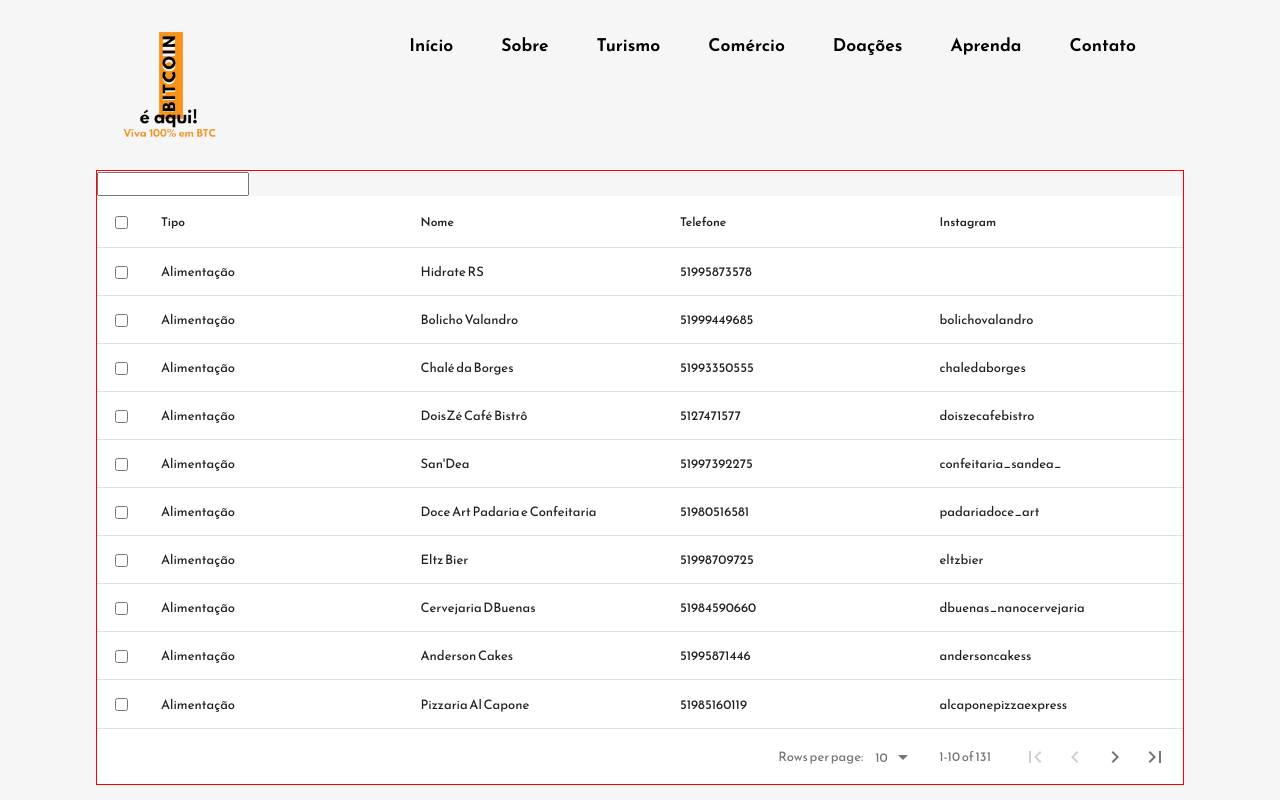
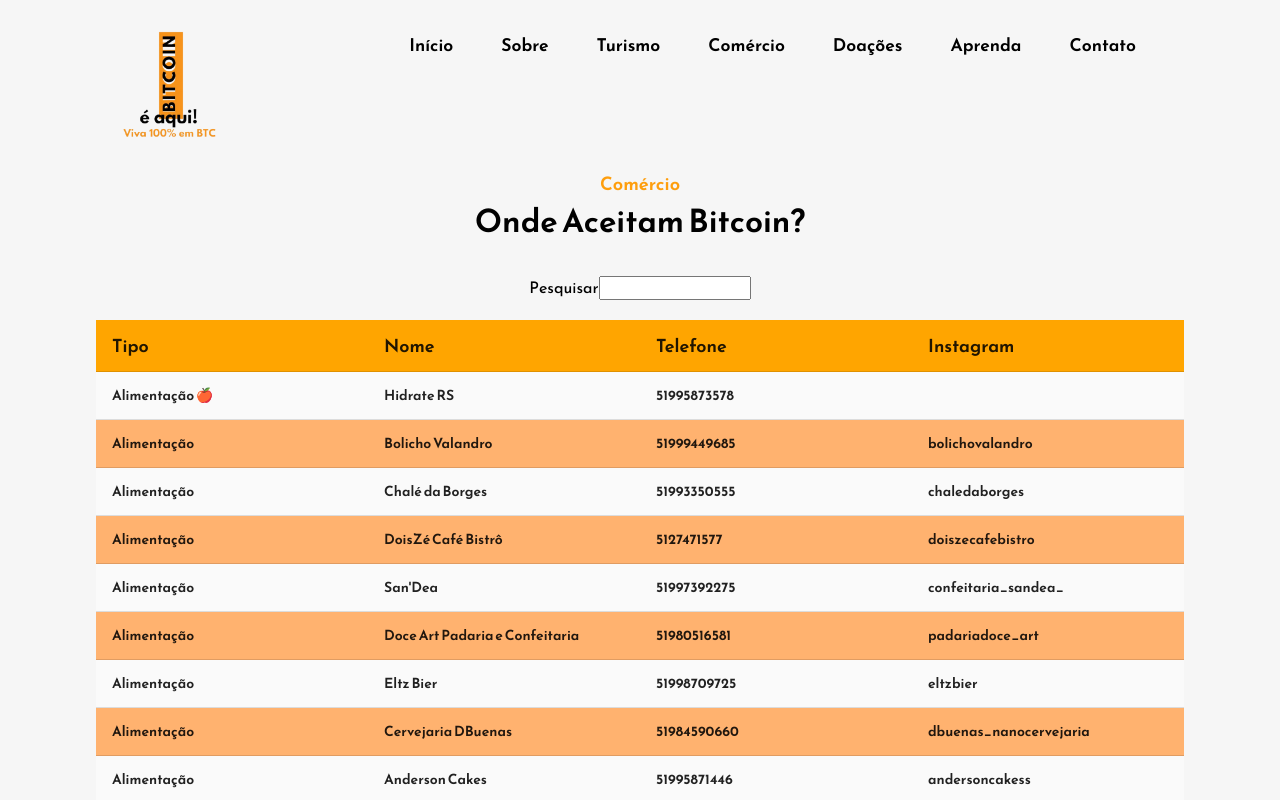
Before and after one commit to koavdev/lp-bitcoineaqui, a React (Create React App) app: page /comercio in a window 1280 px wide. Shown: the top 800 px of the page. Built offline with nearby package versions, Linux system fonts and the light colour scheme.

Commit message:
c48 - update table colors

```diff
--- a/package.json
+++ b/package.json
@@ -18,6 +18,7 @@
     "react-router-dom": "^6.14.1",
     "react-scripts": "5.0.1",
     "react-slick": "^0.29.0",
+    "styled-components": "^6.0.2",
     "web-vitals": "^2.1.4"
   },
   "scripts": {
--- a/src/Pages/comercio.js
+++ b/src/Pages/comercio.js
@@ -33,25 +33,62 @@
 
   function handleFilter(event) {
     const newData = data.filter(row => {
-        return row.tipo.toLowerCase().includes(event.target.value.toLowerCase())
-    })
+        return row.nome.toLowerCase().includes(event.target.value.toLowerCase())
+    });
+    setRecords(newData);
+  };
 
-    setRecords(newData);
+
+  const bitcoinTheme = {
+    rows: {
+      style: {
+        backgroundColor: "#ff8f2eaf",
+        fontWeight: "bold",
+        fontSize: "14px",
+      },
+      highlightOnHoverStyle: {
+        backgroundColor: '#b1a69caf',
+      },
+    },
+    head: {
+      style: {
+        fontSize: "18px",
+        fontWeight: "bold",
+      },
+    },
+    headRow: {
+      style: {
+        backgroundColor: "orange",
+      }
+    },
+
   }
 
   return (
     <div>
         <Navbar/>
-        <div className='page-container' style={{border: '1px solid red'}}>
+        <div className='page-container'>
+          <div className='comercio-heading'>
+            <p className='primary-subheading'>Comércio</p>
+            <h1>Onde Aceitam Bitcoin?</h1>
+          </div>
           <div className='comercio-table-filter'>
-            <input type="text" onChange={handleFilter} />
+            <div>
+              <label>Pesquisar</label>
+              <input type="text" onChange={handleFilter} />
+            </div>
           </div>
-            <DataTable columns={columns} data={records} selectableRows fixedHeader pagination>
-
-            </DataTable>
-
+          <DataTable
+          columns={columns}
+          data={records}
+          pagination
+          highlightOnHover
+          pointerOnHover
+          striped
+          customStyles={bitcoinTheme}>
+          </DataTable>
         </div>
-        <Footer/>
+      <Footer/>
     </div>
   )
 }
--- a/src/Pages/style.css
+++ b/src/Pages/style.css
@@ -8,7 +8,8 @@
 }
 
 .about-heading,
-.turismo-heading {
+.turismo-heading,
+.comercio-heading {
     margin: 0 auto;
     text-align: center;
     margin-bottom: 30px;
@@ -165,6 +166,15 @@
     margin-bottom: 30px;
 }
 
+.color {
+    color: #b1a69caf;
+}
+
+.comercio-table-filter {
+    margin: 0 auto;
+    margin-bottom: 20px;
+}
+
 
 
 @media (max-width:800px) {
--- a/src/Utils/Pontos.json
+++ b/src/Utils/Pontos.json
@@ -1,6 +1,6 @@
 [
     {
-        "tipo": "Alimentação",
+        "tipo": "Alimentação 🍎",
         "nome": "Hidrate RS",
         "telefone": "51995873578",
         "instagram": ""
@@ -132,13 +132,13 @@
         "instagram": ""
     },
     {
-        "tipo": "Artesã",
+        "tipo": "Artesanato",
         "nome": "Artes da Franci",
         "telefone": "51999778334",
         "instagram": "artes.dafranci"
     },
     {
-        "tipo": "Artesão",
+        "tipo": "Artesanato",
         "nome": "TEEPEE MOUNTAIN BLADES",
         "telefone": "51982230011",
         "instagram": "teepeemountainblades"
```
Also changed, not shown: 1 other file (tests, documents, lock files or other folders).
